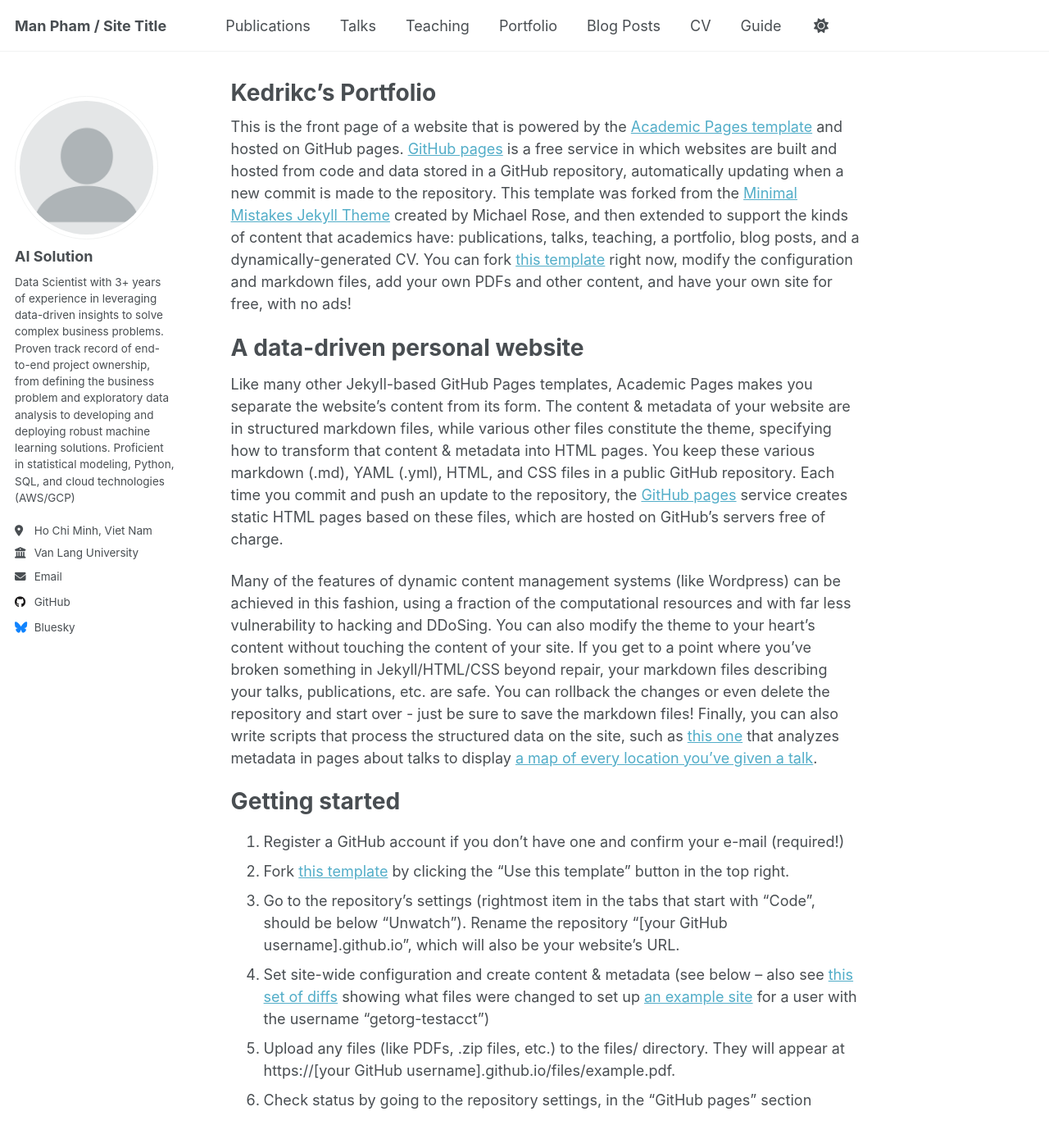
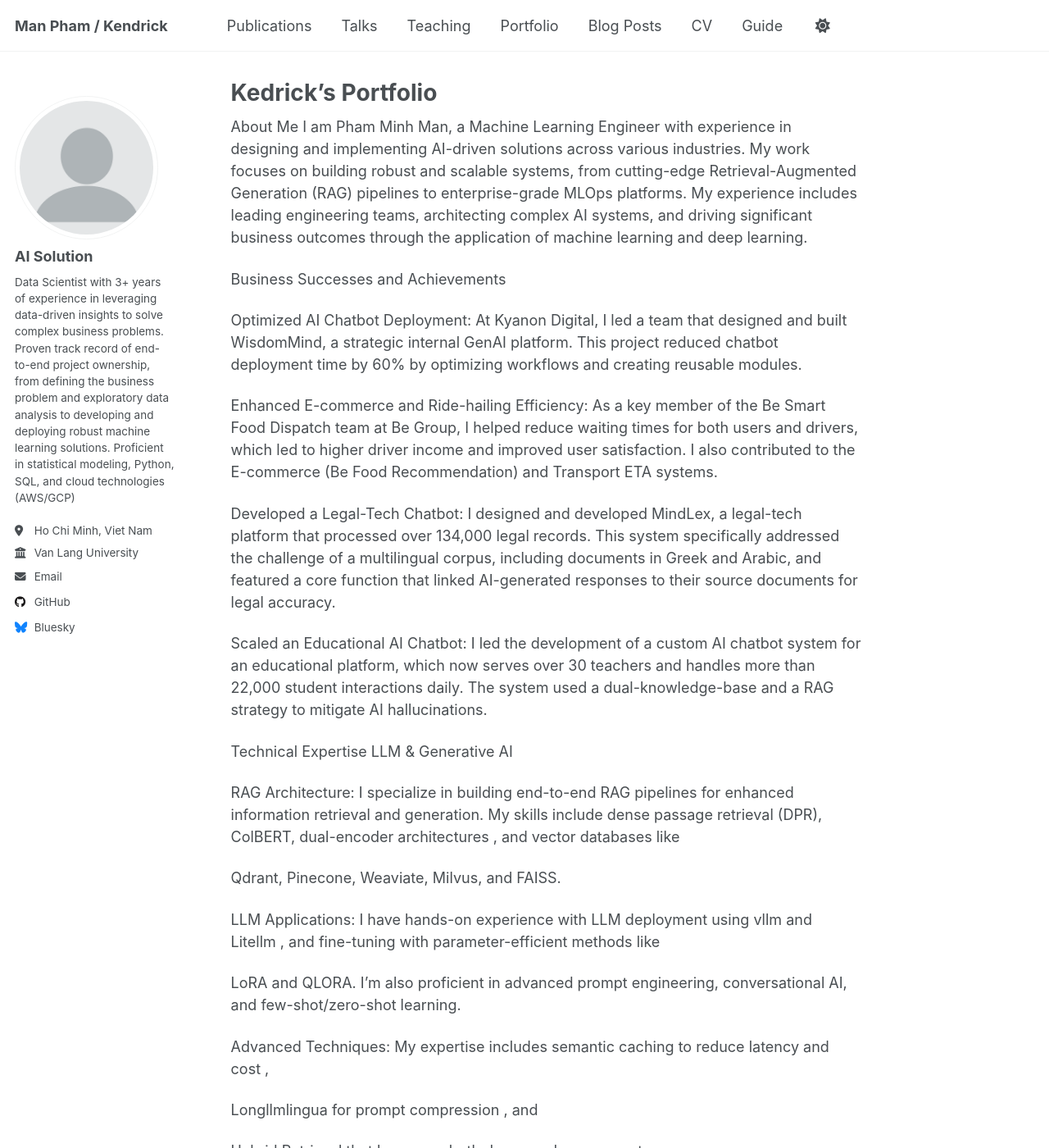
Before and after one commit to m1np3m/m1np3m.github.io, a Jekyll site: the page built from _pages/about.md, in a window 1280 px wide and 1400 px high. Shown: the whole window at 82% size. Built offline with Jekyll 4.4.1, drawn with Linux system fonts in a browser that asks for light colours; some of the changed text lies outside the part shown.

Commit message:
docs: update site title to include Kendrick
Update the site title to reflect the correct name format and branding

```diff
--- a/_config.yml
+++ b/_config.yml
@@ -9,7 +9,7 @@
 # Basic Site Settings
 locale: "en-US"
 site_theme: "default"
-title: "Man Pham / Site Title"
+title: "Man Pham / Kendrick"
 title_separator: "-"
 name: &name "Man Pham"
 description: &description "personal description"
--- a/_pages/about.md
+++ b/_pages/about.md
@@ -1,49 +1,90 @@
 ---
 permalink: /
-title: "Kedrikc's Portfolio"
+title: "Kedrick's Portfolio"
 author_profile: true
 redirect_from:
   - /about/
   - /about.html
 ---
 
-This is the front page of a website that is powered by the [Academic Pages template](https://github.com/m1np3m/m1np3m.github.io) and hosted on GitHub pages. [GitHub pages](https://pages.github.com) is a free service in which websites are built and hosted from code and data stored in a GitHub repository, automatically updating when a new commit is made to the repository. This template was forked from the [Minimal Mistakes Jekyll Theme](https://mmistakes.github.io/minimal-mistakes/) created by Michael Rose, and then extended to support the kinds of content that academics have: publications, talks, teaching, a portfolio, blog posts, and a dynamically-generated CV. You can fork [this template](https://github.com/m1np3m/m1np3m.github.io) right now, modify the configuration and markdown files, add your own PDFs and other content, and have your own site for free, with no ads!
+About Me
+I am Pham Minh Man, a Machine Learning Engineer with experience in designing and implementing AI-driven solutions across various industries. My work focuses on building robust and scalable systems, from cutting-edge Retrieval-Augmented Generation (RAG) pipelines to enterprise-grade MLOps platforms. My experience includes leading engineering teams, architecting complex AI systems, and driving significant business outcomes through the application of machine learning and deep learning.
 
-A data-driven personal website
-======
-Like many other Jekyll-based GitHub Pages templates, Academic Pages makes you separate the website's content from its form. The content & metadata of your website are in structured markdown files, while various other files constitute the theme, specifying how to transform that content & metadata into HTML pages. You keep these various markdown (.md), YAML (.yml), HTML, and CSS files in a public GitHub repository. Each time you commit and push an update to the repository, the [GitHub pages](https://pages.github.com/) service creates static HTML pages based on these files, which are hosted on GitHub's servers free of charge.
+Business Successes and Achievements
 
-Many of the features of dynamic content management systems (like Wordpress) can be achieved in this fashion, using a fraction of the computational resources and with far less vulnerability to hacking and DDoSing. You can also modify the theme to your heart's content without touching the content of your site. If you get to a point where you've broken something in Jekyll/HTML/CSS beyond repair, your markdown files describing your talks, publications, etc. are safe. You can rollback the changes or even delete the repository and start over - just be sure to save the markdown files! Finally, you can also write scripts that process the structured data on the site, such as [this one](https://github.com/m1np3m/m1np3m.github.io/blob/master/talkmap.ipynb) that analyzes metadata in pages about talks to display [a map of every location you've given a talk](https://m1np3m.github.io/talkmap.html).
+Optimized AI Chatbot Deployment: At Kyanon Digital, I led a team that designed and built WisdomMind, a strategic internal GenAI platform. This project reduced chatbot deployment time by 60% by optimizing workflows and creating reusable modules.
 
-Getting started
-======
-1. Register a GitHub account if you don't have one and confirm your e-mail (required!)
-1. Fork [this template](https://github.com/m1np3m/m1np3m.github.io) by clicking the "Use this template" button in the top right.
-1. Go to the repository's settings (rightmost item in the tabs that start with "Code", should be below "Unwatch"). Rename the repository "[your GitHub username].github.io", which will also be your website's URL.
-1. Set site-wide configuration and create content & metadata (see below -- also see [this set of diffs](http://archive.is/3TPas) showing what files were changed to set up [an example site](https://getorg-testacct.github.io) for a user with the username "getorg-testacct")
-1. Upload any files (like PDFs, .zip files, etc.) to the files/ directory. They will appear at https://[your GitHub username].github.io/files/example.pdf.
-1. Check status by going to the repository settings, in the "GitHub pages" section
 
-Site-wide configuration
-------
-The main configuration file for the site is in the base directory in [_config.yml](https://github.com/m1np3m/m1np3m.github.io/blob/master/_config.yml), which defines the content in the sidebars and other site-wide features. You will need to replace the default variables with ones about yourself and your site's github repository. The configuration file for the top menu is in [_data/navigation.yml](https://github.com/m1np3m/m1np3m.github.io/blob/master/_data/navigation.yml). For example, if you don't have a portfolio or blog posts, you can remove those items from that navigation.yml file to remove them from the header.
 
-Create content & metadata
-------
-For site content, there is one markdown file for each type of content, which are stored in directories like _publications, _talks, _posts, _teaching, or _pages. For example, each talk is a markdown file in the [_talks directory](https://github.com/m1np3m/m1np3m.github.io/tree/master/_talks). At the top of each markdown file is structured data in YAML about the talk, which the theme will parse to do lots of cool stuff. The same structured data about a talk is used to generate the list of talks on the [Talks page](https://m1np3m.github.io/talks), each [individual page](https://m1np3m.github.io/talks/2012-03-01-talk-1) for specific talks, the talks section for the [CV page](https://m1np3m.github.io/cv), and the [map of places you've given a talk](https://m1np3m.github.io/talkmap.html) (if you run this [python file](https://github.com/m1np3m/m1np3m.github.io/blob/master/talkmap.py) or [Jupyter notebook](https://github.com/m1np3m/m1np3m.github.io/blob/master/talkmap.ipynb), which creates the HTML for the map based on the contents of the _talks directory).
 
-**Markdown generator**
+Enhanced E-commerce and Ride-hailing Efficiency: As a key member of the Be Smart Food Dispatch team at Be Group, I helped reduce waiting times for both users and drivers, which led to higher driver income and improved user satisfaction. I also contributed to the E-commerce (Be Food Recommendation) and Transport ETA systems.
 
-The repository includes [a set of Jupyter notebooks](https://github.com/m1np3m/m1np3m.github.io/tree/master/markdown_generator
-) that converts a CSV containing structured data about talks or presentations into individual markdown files that will be properly formatted for the Academic Pages template. The sample CSVs in that directory are the ones I used to create my own personal website at stuartgeiger.com. My usual workflow is that I keep a spreadsheet of my publications and talks, then run the code in these notebooks to generate the markdown files, then commit and push them to the GitHub repository.
 
-How to edit your site's GitHub repository
-------
-Many people use a git client to create files on their local computer and then push them to GitHub's servers. If you are not familiar with git, you can directly edit these configuration and markdown files directly in the github.com interface. Navigate to a file (like [this one](https://github.com/m1np3m/m1np3m.github.io/blob/master/_talks/2012-03-01-talk-1.md) and click the pencil icon in the top right of the content preview (to the right of the "Raw | Blame | History" buttons). You can delete a file by clicking the trashcan icon to the right of the pencil icon. You can also create new files or upload files by navigating to a directory and clicking the "Create new file" or "Upload files" buttons.
 
-Example: editing a markdown file for a talk
-![Editing a markdown file for a talk](/images/editing-talk.png)
 
-For more info
-------
-More info about configuring Academic Pages can be found in [the guide](https://m1np3m.github.io/markdown/), the [growing wiki](https://github.com/m1np3m/m1np3m.github.io/wiki), and you can always [ask a question on GitHub](https://github.com/m1np3m/m1np3m.github.io/discussions). The [guides for the Minimal Mistakes theme](https://mmistakes.github.io/minimal-mistakes/docs/configuration/) (which this theme was forked from) might also be helpful.
+Developed a Legal-Tech Chatbot: I designed and developed MindLex, a legal-tech platform that processed over 134,000 legal records. This system specifically addressed the challenge of a multilingual corpus, including documents in Greek and Arabic, and featured a core function that linked AI-generated responses to their source documents for legal accuracy.
+
+
+
+
+
+
+Scaled an Educational AI Chatbot: I led the development of a custom AI chatbot system for an educational platform, which now serves over 30 teachers and handles more than 22,000 student interactions daily. The system used a dual-knowledge-base and a RAG strategy to mitigate AI hallucinations.
+
+
+
+Technical Expertise
+LLM & Generative AI
+
+RAG Architecture: I specialize in building end-to-end RAG pipelines for enhanced information retrieval and generation. My skills include dense passage retrieval (DPR), ColBERT, dual-encoder architectures , and vector databases like
+
+
+Qdrant, Pinecone, Weaviate, Milvus, and FAISS.
+
+
+LLM Applications: I have hands-on experience with LLM deployment using vllm and Litellm , and fine-tuning with parameter-efficient methods like
+
+LoRA and QLORA. I'm also proficient in advanced prompt engineering, conversational AI, and few-shot/zero-shot learning.
+
+
+
+
+
+Advanced Techniques: My expertise includes semantic caching to reduce latency and cost ,
+
+Longllmlingua for prompt compression , and
+
+Hybrid Retrieval that leverages both dense and sparse vectors.
+
+MLOps & System Architecture
+
+MLOps Platforms: I have deployed and operated MLOps platforms on GCP using a comprehensive stack including Kubeflow, MLFlow, Seldon, Feast, and Prometheus. I have experience with distributed deep-learning models using Kubeflow training operators.
+
+
+
+
+
+CI/CD & Monitoring: I am skilled in implementing CI/CD for multi-cloud deployments using GitLab CI and monitoring production services with
+
+
+
+Prometheus and Grafana.
+
+
+
+Data Pipelines: I've built ELT pipelines using Airflow, Bigquery, and Spark to optimize speed and resource usage.
+
+Programming & Frameworks
+
+Languages: Python, Scala, C/C++, Java, Javascript.
+
+
+
+Frameworks: TensorFlow, Keras, PyTorch, Spark, Airflow.
+
+
+
+Backend: Flask, FastAPI, ExpressJS, Django.
+
+
+Database: MySQL, PostgreSQL, MongoDB, TimescaleDB, Redis.
```
